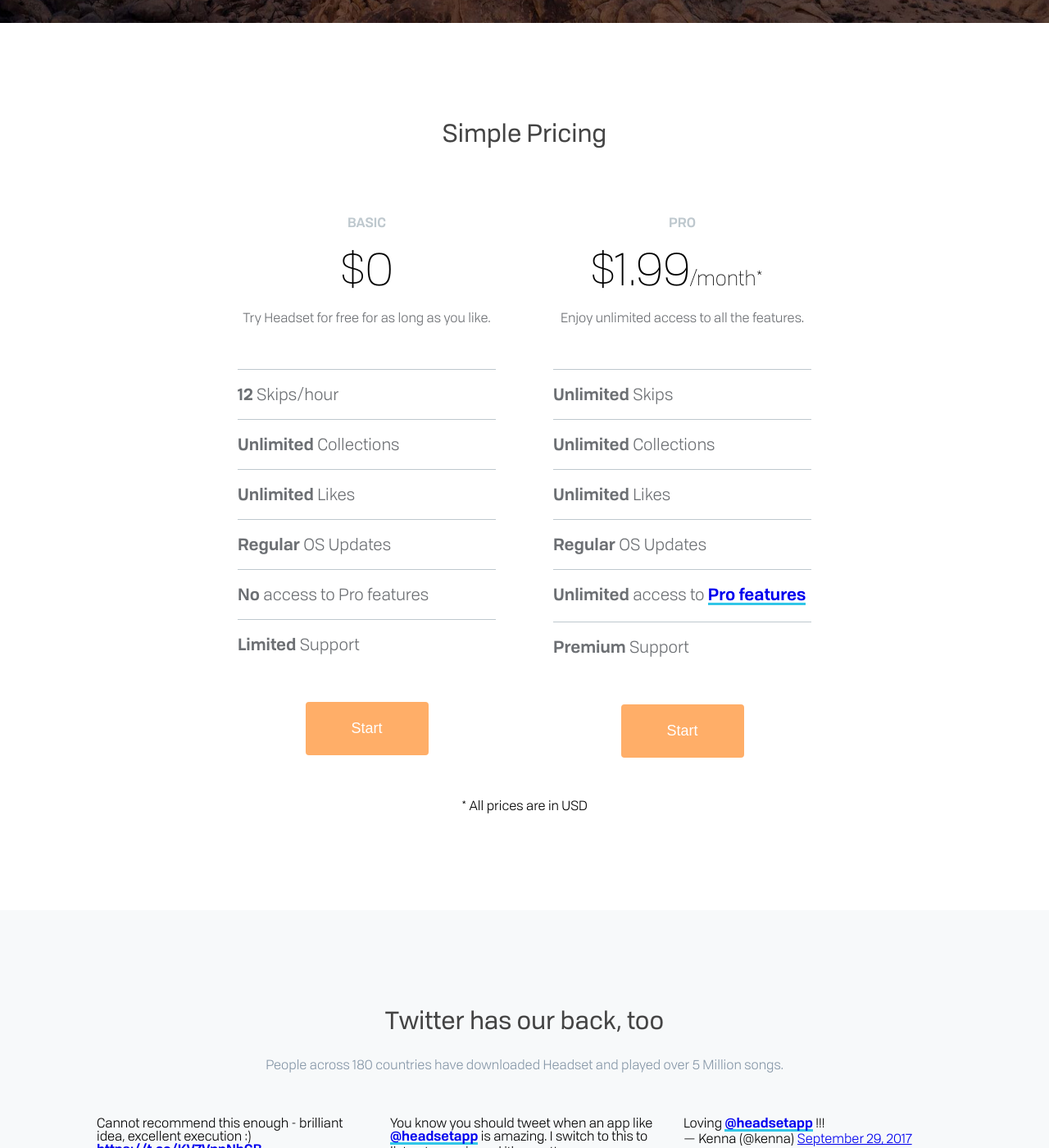
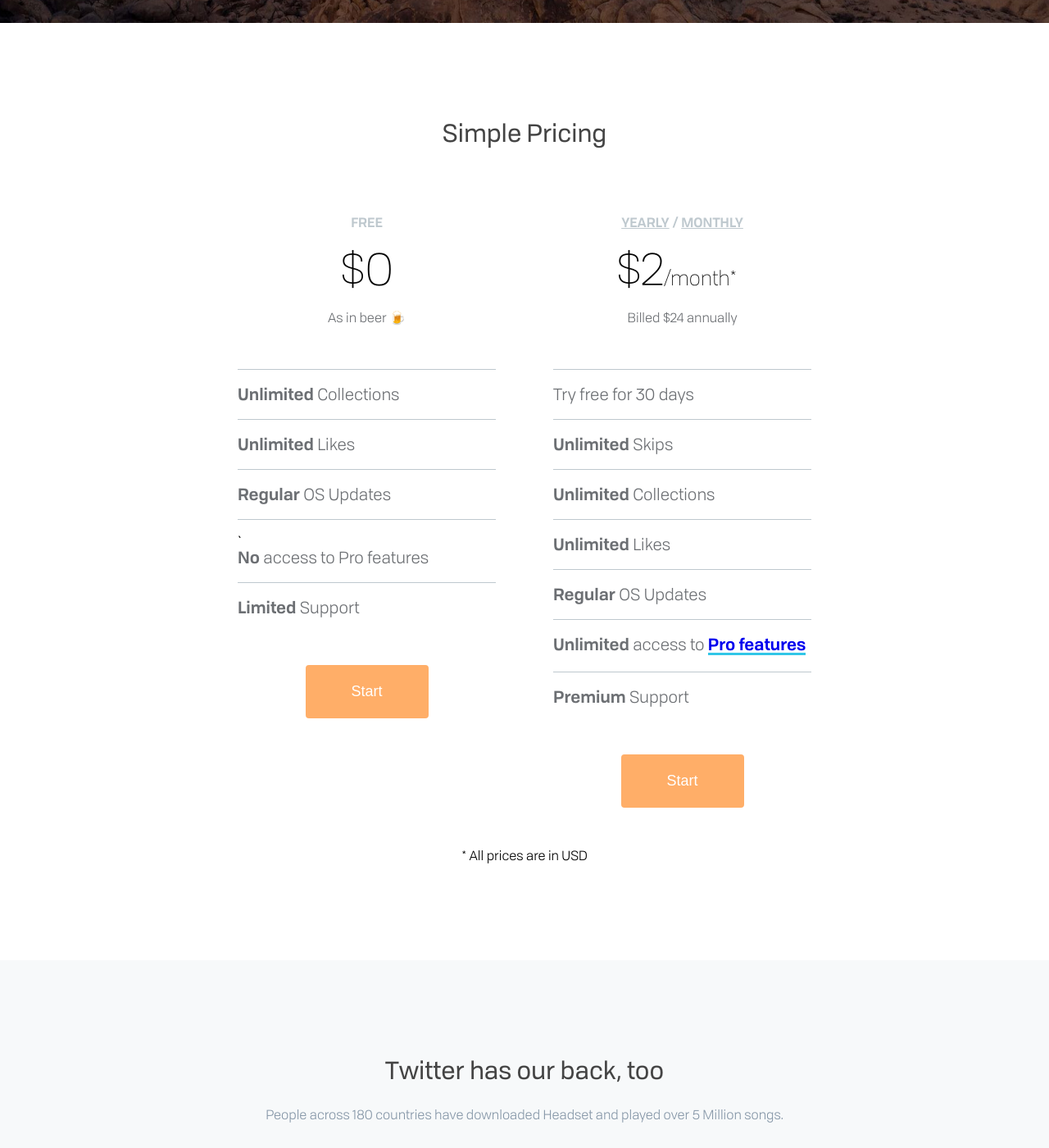
Before and after one commit to headsetapp/headsetapp.github.io, a Jekyll site: the page index.html, which Jekyll copies as it is, in a window 1280 px wide and 1400 px high, scrolled down 6547 px. Shown: the whole window at 82% size. Built offline with Jekyll 4.4.1, drawn with Linux system fonts in a browser that asks for light colours; comment, search, counter and statistics services are not loaded.

Commit message:
update pricing

```diff
--- a/css/style.scss
+++ b/css/style.scss
@@ -507,6 +507,12 @@
     display: block;
     text-align: center;
   }
+  .plan-switcher {
+    a {
+      color: #BEC8CE;
+      font-weight: bold !important;
+    }
+  }
 }
 
 .section.collect {
--- a/index.html
+++ b/index.html
@@ -12,7 +12,7 @@
   <meta property="og:image" content="https://headsetapp.co/images/og5.png" />
   <meta property="og:image:type" content="image/png" />
 
-  <title>Headset - Desktop Music Player Built on YouTube and Reddit</title>
+  <title>Headset - Desktop Music Player Built on YouTube And Reddit</title>
   <link rel="stylesheet" href="css/style.css">
   <link rel="icon" type="image/png" href="images/favicon-16x16.png" sizes="16x16">
   <link rel="icon" type="image/png" href="images/favicon-32x32.png" sizes="32x32">
@@ -293,15 +293,11 @@
       </div>
       <div class="pricing-table">
         <div class="column">
-          <h4 class="plan-name">Basic</h4>
+          <h4 class="plan-name">Free</h4>
           <h3 class="plan-price">$0</h3>
           <p class="plan-description">
-            Try Headset for free for as long as you like.
+            As in beer 🍺
           </p>
-          <div class="feature-row">
-            <p>
-              <b>12</b> Skips/hour</p>
-          </div>
           <div class="feature-row">
             <p>
               <b>Unlimited</b> Collections</p>
@@ -314,7 +310,7 @@
             <p>
               <b>Regular</b> OS Updates</p>
           </div>
-          <div class="feature-row">
+          <div class="feature-row">`
             <p>
               <b>No</b> access to Pro features</p>
           </div>
@@ -330,13 +326,23 @@
           </div>
         </div>
         <div class="column">
-          <h4 class="plan-name">Pro</h4>
-          <h3 class="plan-price">$1.99
+          <h4 class="plan-name">
+            <div class="plan-switcher">
+              <a id="year-plan" href="">Yearly</a> / <a id="month-plan" href="">Monthly</a>
+            </div>
+          </h4>
+          <h3 class="plan-price">
+            <span id="amount">$2</span>
             <span class="duration">/month*</span>
           </h3>
-          <p class="plan-description">
-            Enjoy unlimited access to all the features.
+          <p class="plan-description" id="pro-description">
+            Billed $24 annually
           </p>
+          <div class="feature-row">
+            <p>
+              Try free for 30 days
+            </p>
+          </div>
           <div class="feature-row">
             <p>
               <b>Unlimited</b> Skips</p>
```
Also changed, not shown: js/index.js (+12 -0 lines), css/style.css, js/bundle.js.
